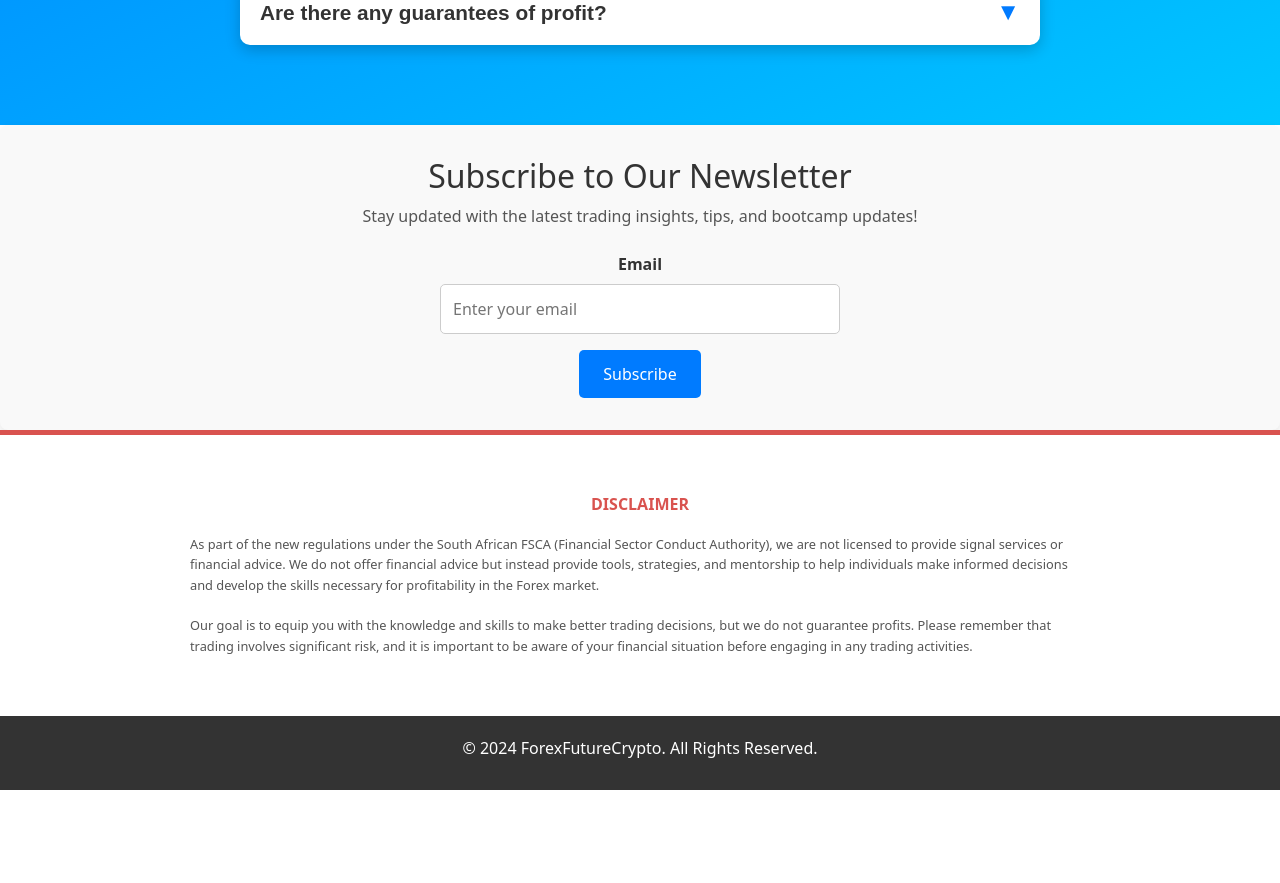
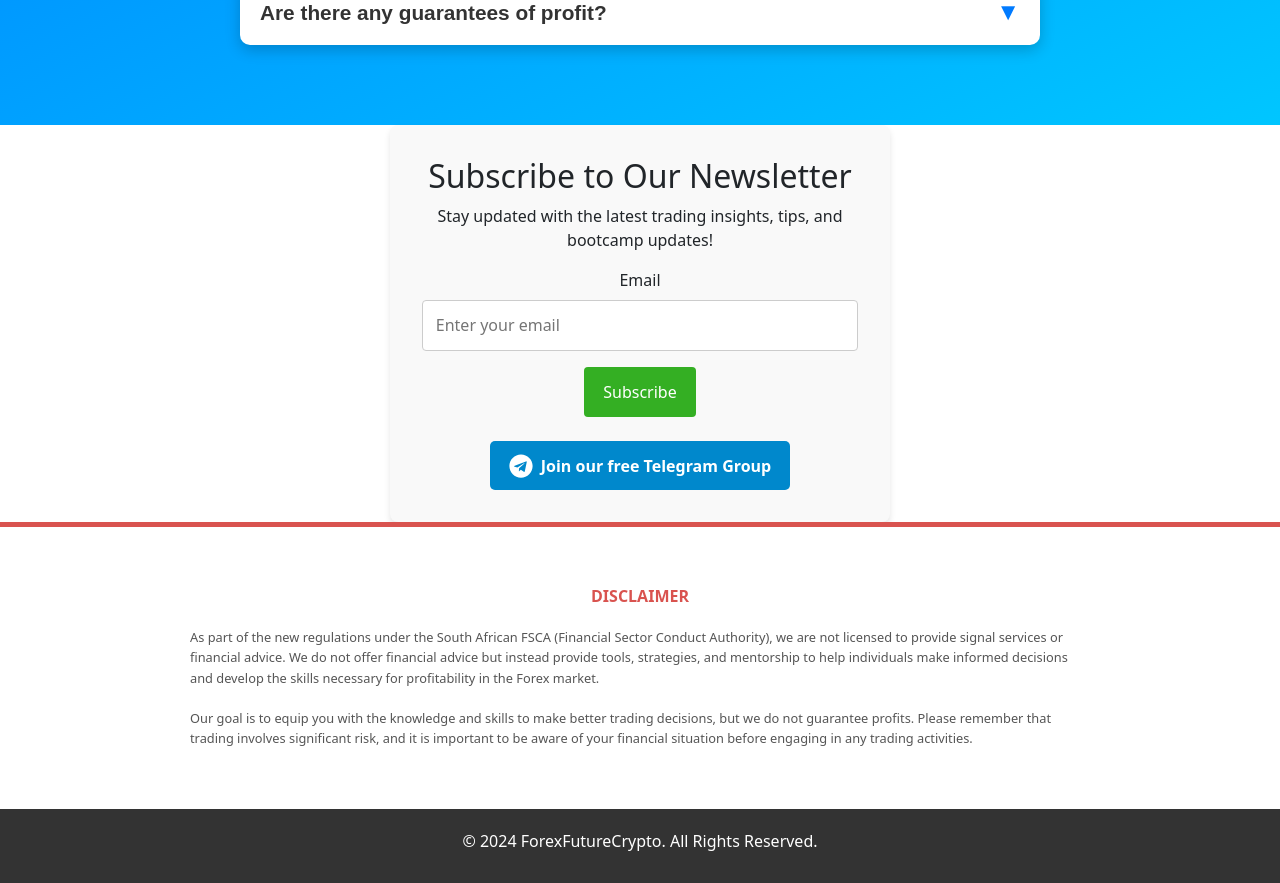
Before and after one commit to NaumM09/forexfuturecrypto, a React (Create React App) app: page / in a window 1280 px wide. Shown: the part 5900-6783 px from the top of the page. Before the commit the page ends 6690 px from the top, so only its background shows below. Built offline with nearby package versions, Linux system fonts and the light colour scheme.

Commit message:
Telegram update

```diff
--- a/src/components/Contact.js
+++ b/src/components/Contact.js
@@ -1,4 +1,5 @@
 import React, { useState } from 'react';
+import { FaTelegram } from 'react-icons/fa'; // Import Telegram icon
 import '../styles/Contact.css'; // Update styling file
 
 const Contact = () => {
@@ -66,6 +67,13 @@ const Contact = () => {
           {status}
         </div>
       )}
+
+      <div className="telegram-section">
+        <a href="https://t.me/forexfuturescryptofree" target="_blank" rel="noopener noreferrer" className="telegram-link">
+          <FaTelegram className="telegram-icon" />
+          Join our free Telegram Group
+        </a>
+      </div>
     </div>
   );
 };
--- a/src/styles/Contact.css
+++ b/src/styles/Contact.css
@@ -1,72 +1,93 @@
+/* General Styles for the Subscribe Section */
 .subscribe-section {
   text-align: center;
   padding: 2rem;
-  background: #f9f9f9;
+  background-color: #f9f9f9;
   border-radius: 8px;
-  box-shadow: 0 4px 10px rgba(0, 0, 0, 0.1);
+  max-width: 500px;
+  margin: 0 auto;
+  box-shadow: 0 4px 6px rgba(0, 0, 0, 0.1);
 }
 
-.subscribe-section h2 {
-  font-size: 2rem;
-  color: #333;
-}
-
-.subscribe-section p {
-  color: #555;
+/* Form Styles */
+.subscribe-form {
   margin-bottom: 1.5rem;
 }
 
-.subscribe-form {
-  display: flex;
-  flex-direction: column;
-  align-items: center;
-  gap: 1rem;
+.form-group {
+  margin-bottom: 1rem;
 }
 
-.form-group {
+input[type="email"] {
   width: 100%;
-  max-width: 400px;
+  padding: 0.8rem;
+  border: 1px solid #ccc;
+  border-radius: 4px;
+  font-size: 1rem;
+  margin-top: 0.5rem;
 }
 
-.form-group label {
-  display: block;
-  margin-bottom: 0.5rem;
-  font-weight: bold;
-  color: #333;
-}
-
-.form-group input {
-  width: 100%;
-  padding: 0.75rem;
-  border: 1px solid #ccc;
-  border-radius: 5px;
-  font-size: 1rem;
+input[type="email"]:focus {
+  border-color: #34af23;
+  outline: none;
 }
 
 .submit-btn {
-  background: #007bff;
+  background-color: #34af23;
   color: white;
+  padding: 0.8rem 1.2rem;
   border: none;
-  padding: 0.75rem 1.5rem;
+  border-radius: 4px;
+  cursor: pointer;
   font-size: 1rem;
-  border-radius: 5px;
-  cursor: pointer;
   transition: background 0.3s ease;
 }
 
 .submit-btn:hover {
-  background: #0056b3;
+  background-color: #2a8f1c;
 }
 
+/* Status Message Styles */
 .status-message {
   margin-top: 1rem;
-  font-size: 1rem;
+  padding: 0.8rem;
+  border-radius: 4px;
+  font-weight: bold;
 }
 
 .status-message.success {
-  color: #28a745;
+  background-color: #d4edda;
+  color: #155724;
 }
 
 .status-message.error {
-  color: #dc3545;
+  background-color: #f8d7da;
+  color: #721c24;
 }
+
+/* Telegram Section */
+.telegram-section {
+  margin-top: 1.5rem;
+}
+
+.telegram-link {
+  display: inline-flex;
+  align-items: center;
+  text-decoration: none;
+  background: #0088cc;
+  color: white;
+  padding: 0.8rem 1.2rem;
+  border-radius: 5px;
+  font-size: 1rem;
+  font-weight: bold;
+  transition: background 0.3s ease;
+}
+
+.telegram-link:hover {
+  background: #005f99;
+}
+
+.telegram-icon {
+  margin-right: 0.5rem;
+  font-size: 1.5rem;
+}
```
